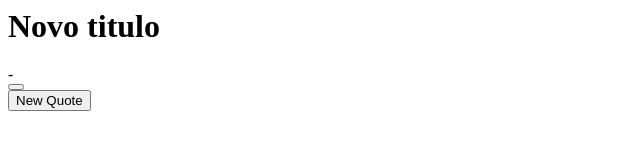
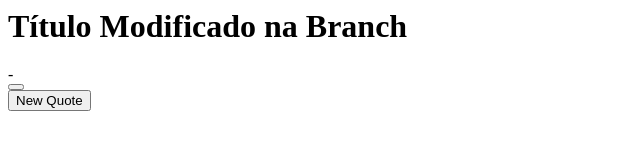
Before and after one commit to rrguedes/tucuju, a plain HTML site: page index.html in a window 1280 px wide. Shown: the whole page, without its empty margins (0-640 px from the left). Drawn offline with Linux system fonts and the light colour scheme.

Commit message:
alteracao no titulo

```diff
--- a/index.html
+++ b/index.html
@@ -1,4 +1,4 @@
-<h1>Novo titulo</h1>
+<h1>Título Modificado na Branch</h1>
 <div class="white-box">
   <div class="quote">
     <i class="fa fa-quote-left fa-3x"></i>
```
